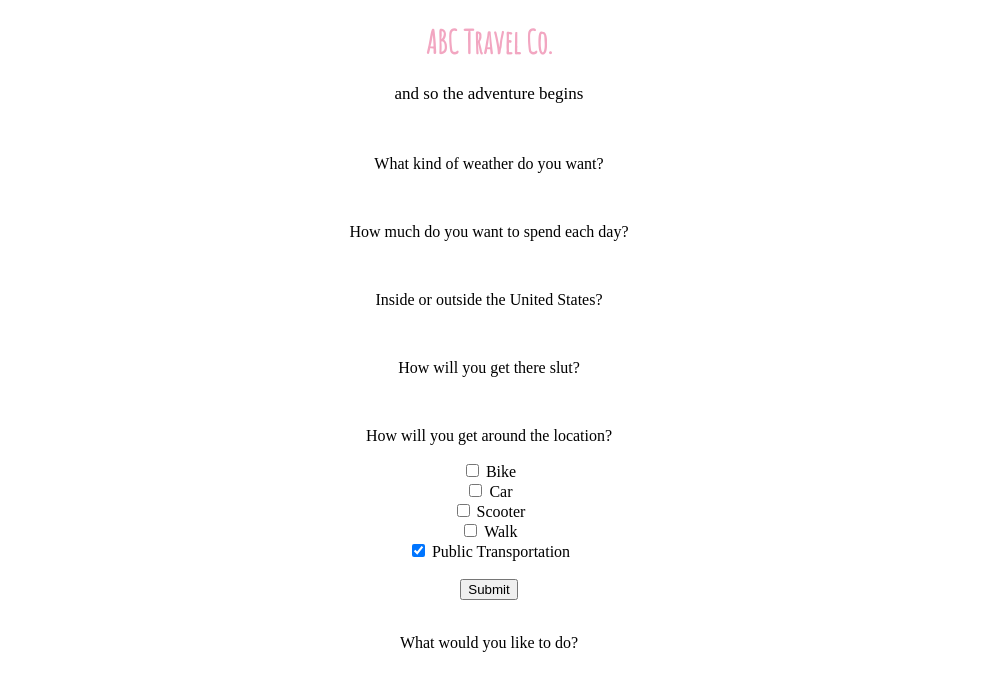
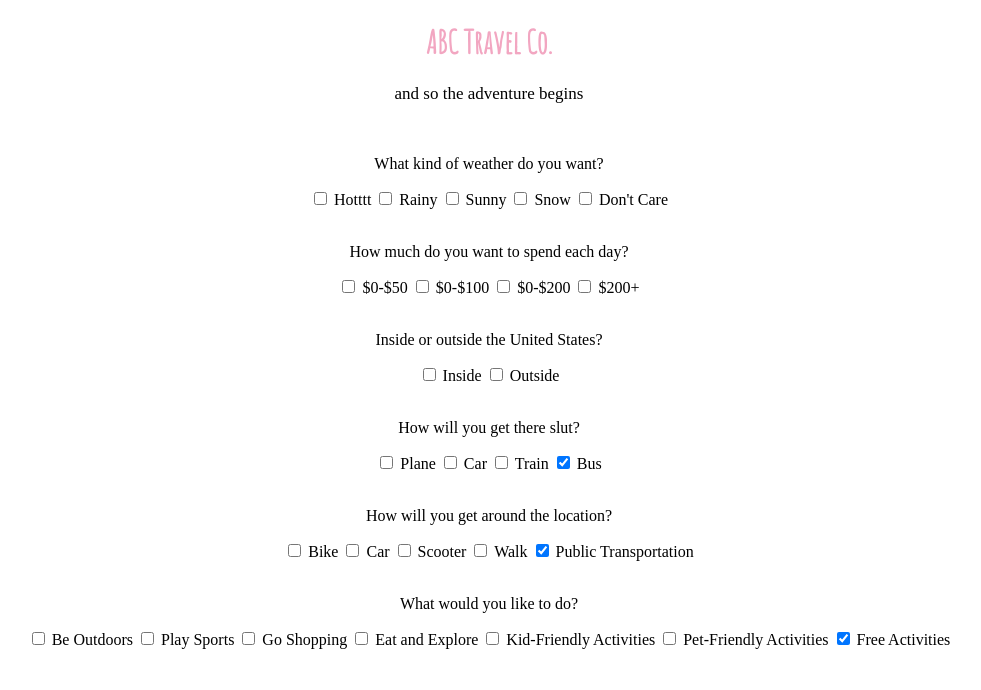
Before and after one commit to brighi018/HackISUf18, a plain HTML site: page index.html in a window 1280 px wide. Shown: the whole page, without its empty margins (151-1132 px from the left). Drawn offline with Linux system fonts and the light colour scheme.

Commit message:
Finished checkboxes

```diff
--- a/index.html
+++ b/index.html
@@ -14,37 +14,67 @@
 
 		<div id="q1">
 			<p>What kind of weather do you want?</p>
-</div>
-<br>
+			<form id="weather" action="/action_page.php">
+				<input type="checkbox" name="Hot" value="Hot"> Hotttt
+				<input type="checkbox" name="Rainy" value="Rainy"> Rainy
+				<input type="checkbox" name="Sunny" value="Sunny"> Sunny
+				<input type="checkbox" name="Snow" value="Snow"> Snow
+				<input type="checkbox" name="dontCare" value="dontCare"> Don't Care<br>
+			</form>
+		</div><br>
+
 		<div id="q2">
 			<p>How much do you want to spend each day?</p>
-</div>
-<br>
+			<form id="money" action="/action_page.php">
+				<input type="checkbox" name="Fifty" value="Fifty"> $0-$50
+				<input type="checkbox" name="Hundred" value="Hundred"> $0-$100
+				<input type="checkbox" name="2Hundred" value="2Hundred"> $0-$200
+				<input type="checkbox" name="Alot" value="Alot"> $200+<br>
+			</form>
+		</div><br>
+
 		<div id="q3">
 			<p>Inside or outside the United States?</p>
-</div>
-<br>
+			<form id="unitedStates" action="/action_page.php">
+				<input type="checkbox" name="Inside" value="Inside"> Inside
+				<input type="checkbox" name="Outside" value="Outside"> Outside<br>
+			</form>
+		</div><br>
+
 		<div id="q4">
 			<p>How will you get there slut?</p>
-</div>
-<br>
+			<form id="travel" action="/action_page.php"> <!--Change later to the right file-->
+				<input type="checkbox" name="Plane" value="Plane"> Plane
+				<input type="checkbox" name="Car" value="Car"> Car
+				<input type="checkbox" name="Train" value="Train"> Train
+				<input type="checkbox" name="Bus" value="Bus" checked> Bus<br>
+			</form>
+		</div><br>
+
 		<div id="q5">
 			<p>How will you get around the location?</p>
-    <form action="/action_page.php"> <!--Change later to the right file-->
-  <input type="checkbox" name="Bike" value="Bike"> Bike<br>
-  <input type="checkbox" name="Car" value="Car"> Car<br>
-  <input type="checkbox" name="Scooter" value="Scooter"> Scooter<br>
-  <input type="checkbox" name="Walk" value="Walk"> Walk<br>
+			<form id="transportation" action="/action_page.php"> <!--Change later to the right file-->
+				<input type="checkbox" name="Bike" value="Bike"> Bike
+				<input type="checkbox" name="Car" value="Car"> Car
+				<input type="checkbox" name="Scooter" value="Scooter"> Scooter
+				<input type="checkbox" name="Walk" value="Walk"> Walk
 				<input type="checkbox" name="Public" value="Public" checked> Public Transportation<br>
-  <br>
-  <input type="submit" value="Submit">
 			</form>
-</div>
-<br>
+		</div><br>
+
 		<div id="q6">
 			<p>What would you like to do?</p>
-</div>
-<br>
+			<form id="attractions" action="/action_page.php"> <!--Change later to the right file-->
+				<input type="checkbox" name="Outdoors" value="Outdoors"> Be Outdoors
+				<input type="checkbox" name="Sports" value="Sports"> Play Sports
+				<input type="checkbox" name="Shopping" value="Shopping"> Go Shopping
+				<input type="checkbox" name="Eat" value="Eat"> Eat and Explore
+				<input type="checkbox" name="Kids" value="Kids"> Kid-Friendly Activities
+				<input type="checkbox" name="Pets" value="Pets"> Pet-Friendly Activities
+				<input type="checkbox" name="Free" value="Free" checked> Free Activities<br>
+			</form>
+		</div><br>
+
 	</center>
 </body>
 </html>
```
Lines whose indentation alone changed are shown as unchanged.
